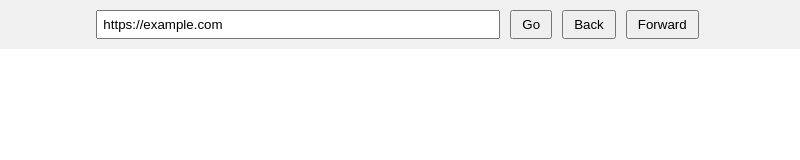
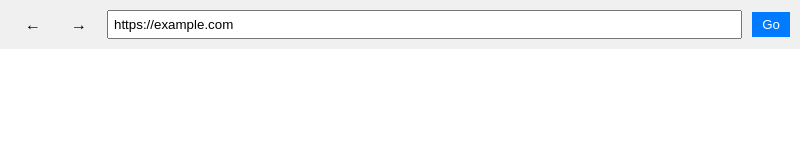
Before and after one commit to SHiBUSEK/MxBrowser, an Electron app: page index.html in a window 800 px wide. Drawn offline with Linux system fonts and the light colour scheme.

Commit message:
v0.0.6 hotfix 1

```diff
--- a/index.html
+++ b/index.html
@@ -8,10 +8,10 @@
 </head>
 <body>
   <div id="browser-controls">
+    <button id="backButton">&#8592;</button> <!-- Strzałka w lewo -->
+    <button id="forwardButton">&#8594;</button> <!-- Strzałka w prawo -->
     <input type="text" id="urlInput" placeholder="Enter URL" />
     <button id="goButton">Go</button>
-    <button id="backButton">Back</button>
-    <button id="forwardButton">Forward</button>
   </div>
   <div id="webview-container">
     <webview id="webview" src="https://example.com"></webview>
--- a/main.js
+++ b/main.js
@@ -1,8 +1,9 @@
+const { Menu } = require('electron');
 const { app, BrowserWindow, nativeImage } = require('electron');
 const { autoUpdater } = require('electron-updater');
 const path = require('path');
-
 const preloadPath = path.join(__dirname, 'preload.js');
+Menu.setApplicationMenu(null);
 
 function createWindow() {
   const iconPath = path.join(__dirname, 'assets', 'icon.png');
--- a/styles.css
+++ b/styles.css
@@ -10,32 +10,44 @@ html, body {
 
 #browser-controls {
   display: flex;
-  justify-content: center;
   align-items: center;
   padding: 10px;
   background: #f0f0f0;
 }
 
-#urlInput {
-  width: 50%;
-  padding: 5px;
-  margin-right: 5px;
+#backButton, #forwardButton {
+  padding: 5px 10px;
+  margin: 0 5px;
+  background: none;
+  border: none;
+  font-size: 16px;
+  cursor: pointer;
 }
 
-button {
-  padding: 5px 10px;
+#urlInput {
+  flex-grow: 1;
+  padding: 5px;
   margin: 0 5px;
 }
 
+#goButton {
+  padding: 5px 10px;
+  margin-left: 5px;
+  background: #007bff;
+  color: white;
+  border: none;
+  cursor: pointer;
+}
+
 #webview-container {
-  flex: 1; /* Dodaj flex, aby zajmowało całą dostępną przestrzeń */
+  flex: 1;
   width: 100%;
-  box-sizing: border-box; /* Upewnij się, że wymiary są obliczane bez uwzględniania paddingu i borderów */
-  overflow: hidden; /* Upewnij się, że nie ma przewijania */
+  box-sizing: border-box;
+  overflow: hidden;
 }
 
 webview {
   width: 100%;
   height: 100%;
-  border: none; /* Upewnij się, że nie ma obramowania */
+  border: none;
 }
```
